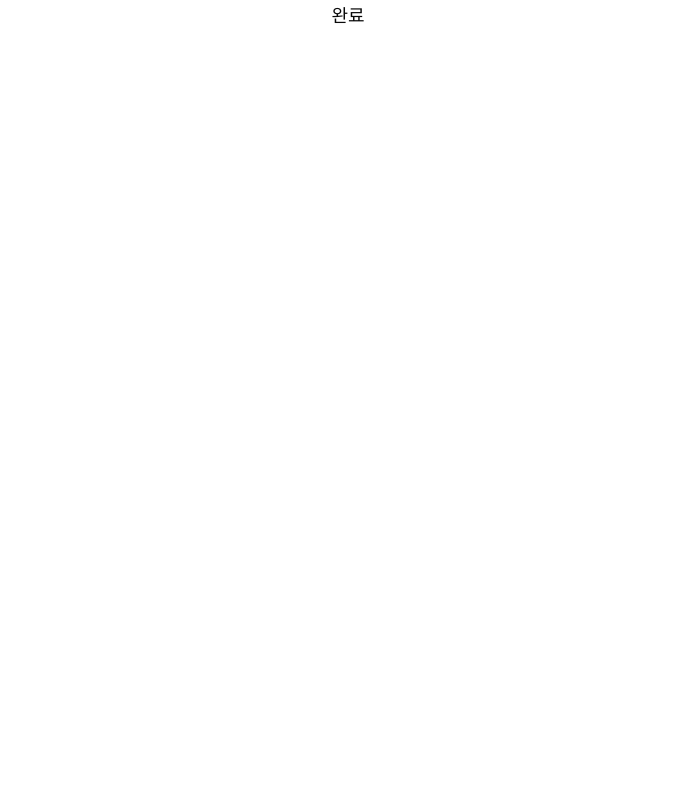
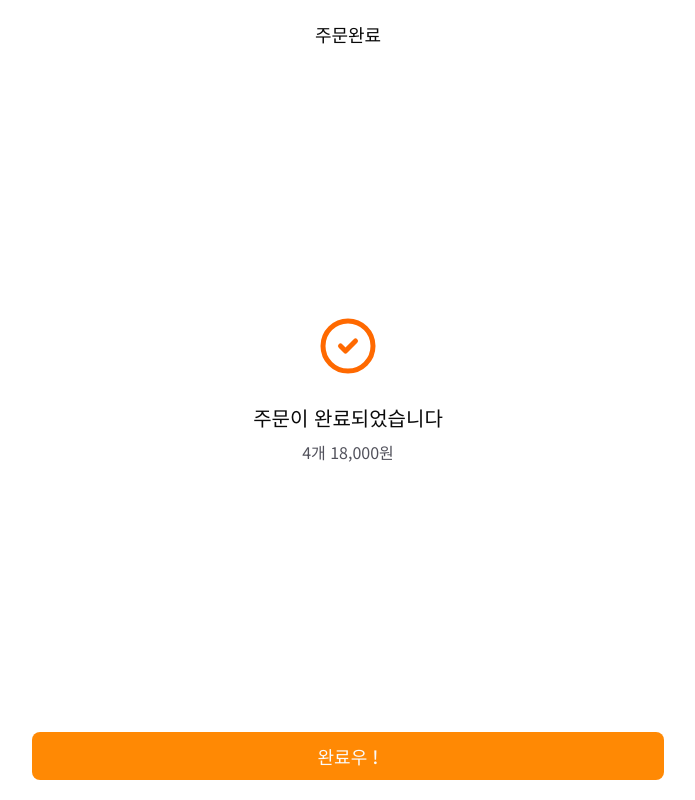
Before and after one commit to haruyam15/Lets-order, a React (Vite) app: page /complete in a window 1280 px wide. Shown: the whole page, without its empty margins (292-987 px from the left). Built offline with nearby package versions, Linux system fonts and the light colour scheme.

Commit message:
feat: 주문완료페이지 UI 구현

```diff
--- a/src/pages/CompletePage.tsx
+++ b/src/pages/CompletePage.tsx
@@ -1,3 +1,22 @@
+import FixedButton from '@/components/common/FixedButton';
+import Title from '@/components/common/Title';
+import { CircleCheck } from 'lucide-react';
+import { NavLink } from 'react-router-dom';
+
 export function CompletePage() {
-  return <div>완료</div>;
+  return (
+    <div className="flex flex-col w-full h-screen md:w-2xl">
+      <Title text="주문완료" backBtn={false} />
+
+      <div className="flex flex-col items-center justify-center flex-1 w-full gap-2 px-3">
+        <CircleCheck className="mb-5 text-orange-500 size-15" />
+        <p className="text-xl font-bold">주문이 완료되었습니다</p>
+        <span className="text-base text-zinc-600">4개 18,000원</span>
+      </div>
+
+      <FixedButton>
+        <NavLink to="/menu">완료우 !</NavLink>
+      </FixedButton>
+    </div>
+  );
 }
```
